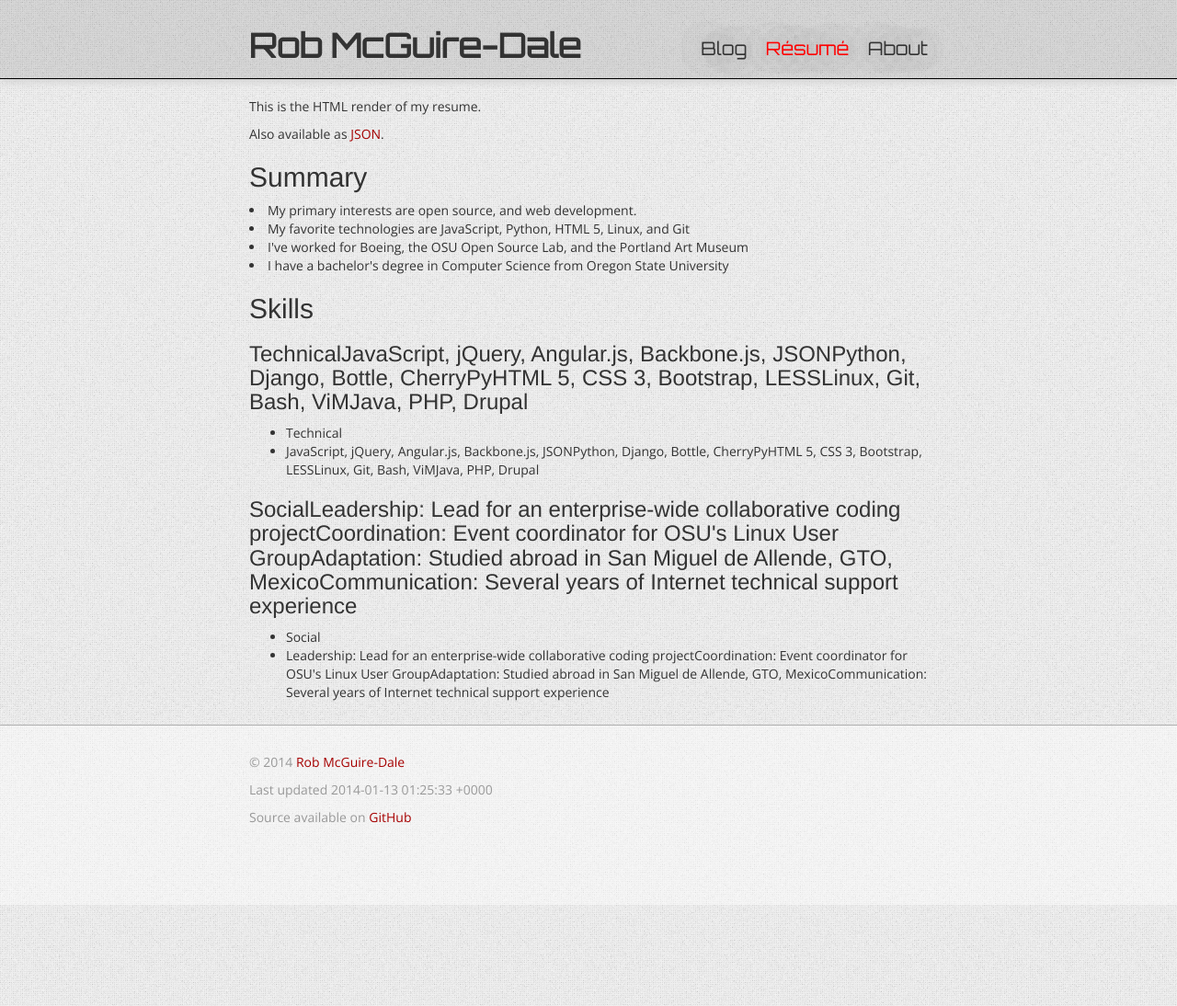
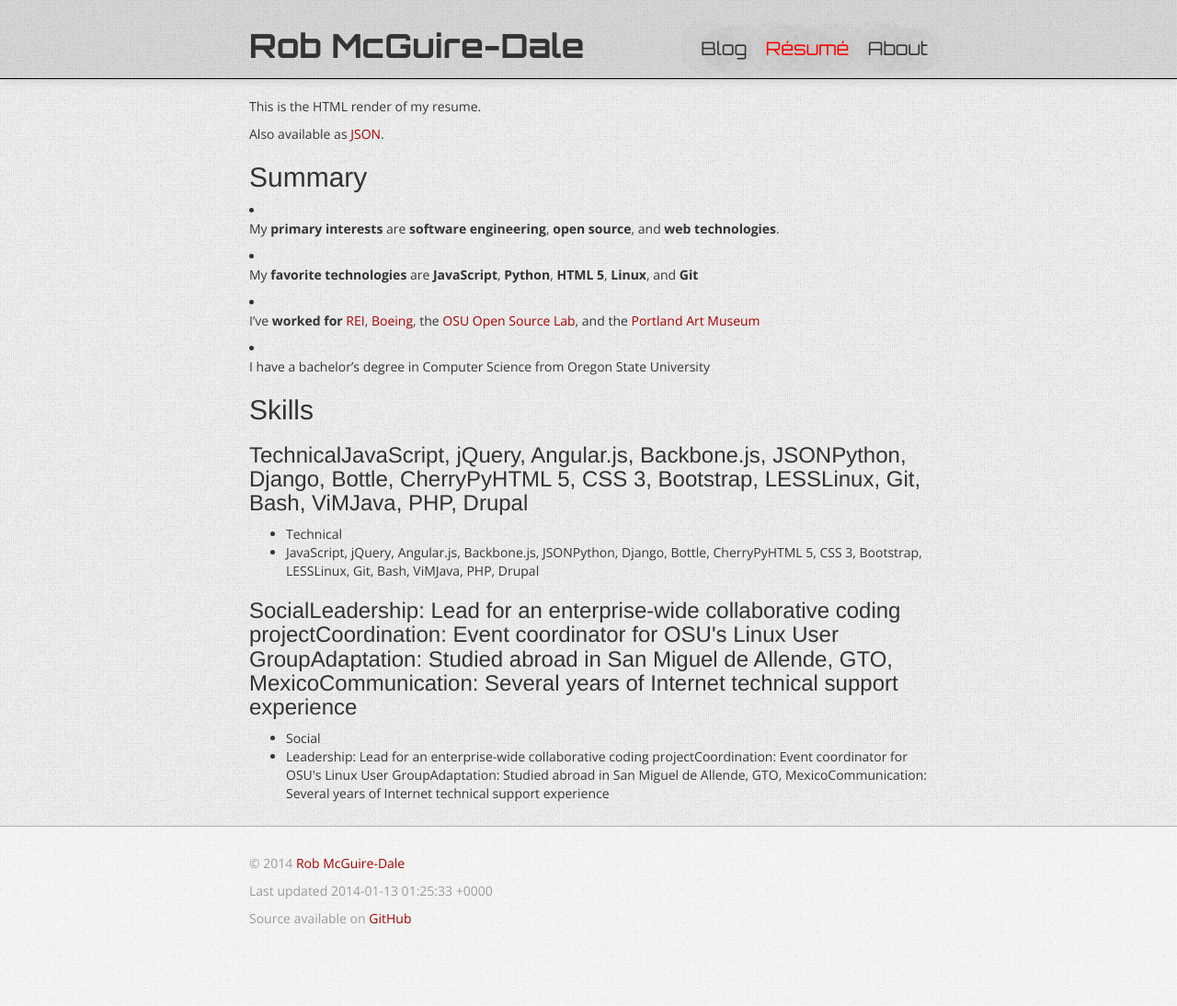
Before and after one commit to robatron/website, a Jekyll site: the page built from resume/index.html, in a window 1280 px wide. Shown: the whole page at 92% size. Built offline with Jekyll 4.4.1, drawn with Linux system fonts in a browser that asks for light colours; Markdown is read by kramdown in place of the engine named in the settings.

Commit message:
Include bold fonts, update resume data

```diff
--- a/_data/resume.yml
+++ b/_data/resume.yml
@@ -1,9 +1,9 @@
 # Resume Data for Rob McGuire-Dale
 
 summary:
-    - My primary interests are open source, and web development.
-    - My favorite technologies are JavaScript, Python, HTML 5, Linux, and Git
-    - I've worked for Boeing, the OSU Open Source Lab, and the Portland Art Museum
+    - My **primary interests** are **software engineering**, **open source**, and **web technologies**.
+    - My **favorite technologies** are **JavaScript**, **Python**, **HTML 5**, **Linux**, and **Git**
+    - I've **worked for** [REI](//rei.com), [Boeing](//boeing.com), the [OSU Open Source Lab](//osuosl.org), and the [Portland Art Museum](//portlandartmuseum.org)
     - I have a bachelor's degree in Computer Science from Oregon State University
 
 
--- a/_layouts/default.html
+++ b/_layouts/default.html
@@ -10,7 +10,7 @@
         <title>{{ page.title }} | {{ site.name }}</title>
 
         <link rel="icon" href="{{ site.baseurl }}/assets/img/favicon.ico" />
-        <link rel="stylesheet" href="//fonts.googleapis.com/css?family=Open+Sans|Orbitron">
+        <link rel='stylesheet' href='http://fonts.googleapis.com/css?family=Orbitron:400,700|Open+Sans:400,700' type='text/css'>
         <link rel="stylesheet" href="{{ site.baseurl }}/assets/css/bootstrap.min.css">
         <link rel="stylesheet" href="{{ site.baseurl }}/assets/css/default.css">
         <link rel="stylesheet" href="{{ site.baseurl }}/assets/css/syntax.css">
--- a/blog/index.html
+++ b/blog/index.html
@@ -2,7 +2,7 @@
 layout:         blog
 title:          Blog
 ---
-<section class="blog-list">
+<section class="blog-list container">
 
     <ul class="media-list">
 
--- a/resume/index.html
+++ b/resume/index.html
@@ -7,13 +7,14 @@ title:          Résumé
     <p>
         This is the HTML render of my resume.
     </p>
+
     <p>
         Also available as <a href="{{ site.url }}/resume/resume.json">JSON</a>.
     </p>
 
     <h2>Summary</h2>
     {% for summary_li in site.data.resume.summary %}
-        <li>{{ summary_li }}</li>
+        <li>{{ summary_li | markdownify }}</li>
     {% endfor %}
 
 
```
